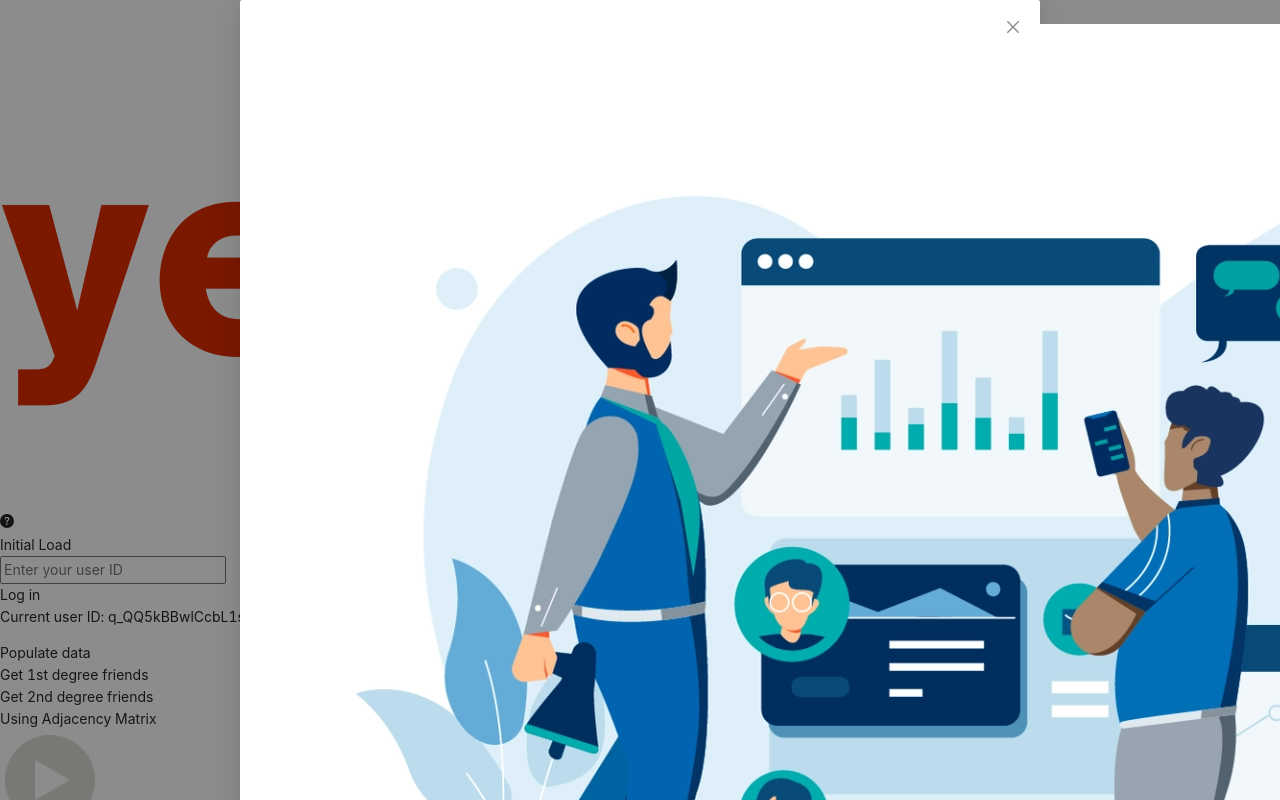
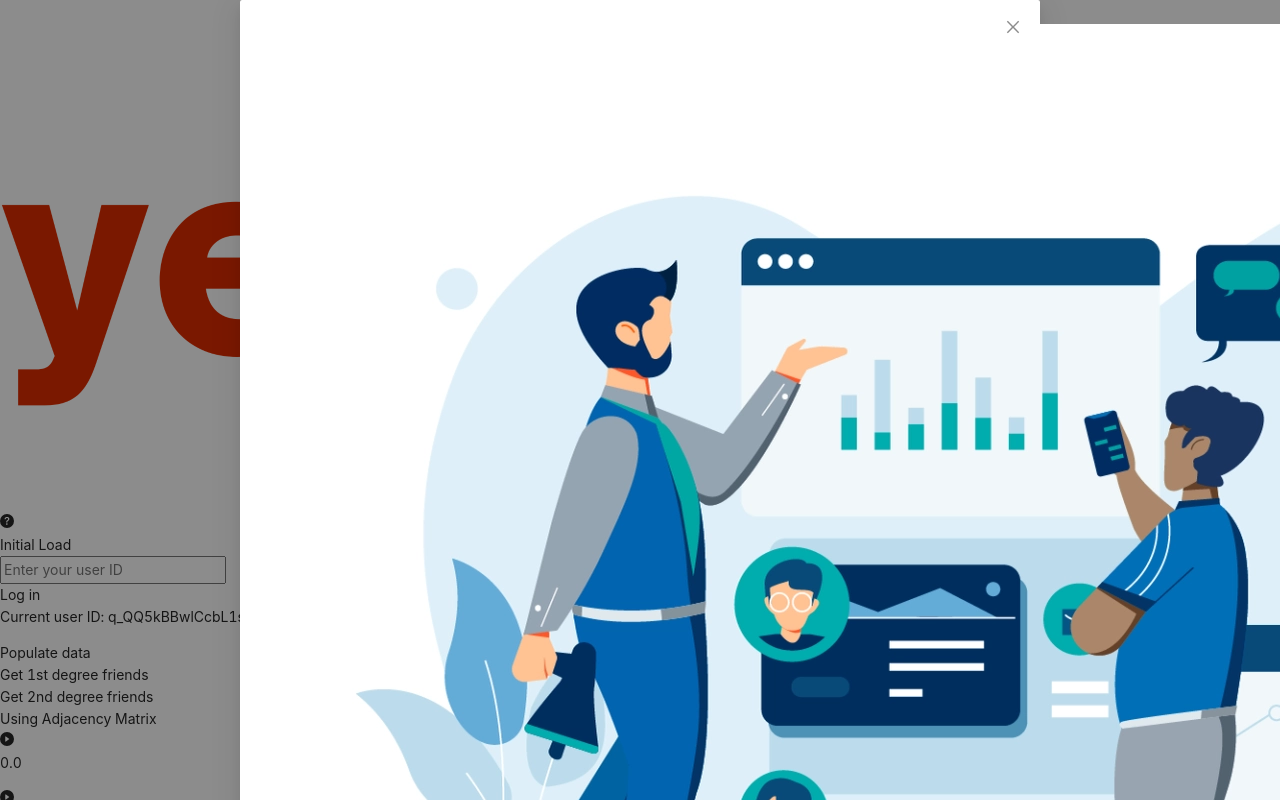
Before and after one commit to felicepng/yelpfriends, a Next.js app in the folder client/: page / in a window 1280 px wide. Shown: the top 800 px of the page. Built offline with nearby package versions, Linux system fonts and the light colour scheme.

Commit message:
Edit button UI

```diff
--- a/client/components/AdjacencyList.js
+++ b/client/components/AdjacencyList.js
@@ -1,5 +1,6 @@
 import React, { useState } from 'react'
 import BackendAPI from '../service/BackendAPI';
+import { BsFillPlayCircleFill } from 'react-icons/bs'
 
 const AdjacencyList = (props) => {
   const { userId, setFirstDegree, setSecondDegree } = props;
@@ -52,27 +53,27 @@ const AdjacencyList = (props) => {
         Using Adjacency List
       </div>
       <div onClick={() => load()} className="flex items-center justify-center bg-white shadow hover:bg-gray-200 cursor-pointer rounded-2xl">
-        <img src="/playButton.png" className="h-7" />
+        <BsFillPlayCircleFill className="h-7 w-7 text-secondary" />
       </div>
       {
         loaded
           ?
           <div onClick={() => getFirstDegree(userId)} className="flex items-center justify-center bg-white shadow hover:bg-gray-200 cursor-pointer rounded-2xl">
-            <img src="/playButton.png" className="h-7" />
+            <BsFillPlayCircleFill className="h-7 w-7 text-secondary" />
           </div>
           :
-          <div className="flex opacity-50 items-center justify-center bg-white shadow cursor-not-allowed rounded-2xl">
-            <img src="/playButton.png" className="h-7" />
+          <div className="flex opacity-40 items-center justify-center bg-white shadow cursor-not-allowed rounded-2xl">
+            <BsFillPlayCircleFill className="h-7 w-7 text-secondary" />
           </div>
       }
       {
         firstDegData ?
           <div onClick={() => getSecondDegree(userId)} className="flex items-center justify-center bg-white shadow hover:bg-gray-200 cursor-pointer rounded-2xl">
-            <img src="/playButton.png" className="h-7" />
+            <BsFillPlayCircleFill className="h-7 w-7 text-secondary" />
           </div>
           :
-          <div className="flex opacity-50 items-center justify-center bg-white shadow cursor-not-allowed rounded-2xl">
-            <img src="/playButton.png" className="h-7" />
+          <div className="flex opacity-40 items-center justify-center bg-white shadow cursor-not-allowed rounded-2xl">
+            <BsFillPlayCircleFill className="h-7 w-7 text-secondary" />
           </div>
       }
     </div>
--- a/client/components/AdjacencyMatrix.js
+++ b/client/components/AdjacencyMatrix.js
@@ -1,5 +1,6 @@
 import React, { useState } from 'react'
 import BackendAPI from '../service/BackendAPI'
+import { BsFillPlayCircleFill } from 'react-icons/bs'
 
 const AdjacencyMatrix = (props) => {
   const { userId, setFirstDegree, setSecondDegree } = props;
@@ -54,28 +55,28 @@ const AdjacencyMatrix = (props) => {
         Using Adjacency Matrix
       </div>
       <div onClick={() => load()} className="grid items-center justify-center bg-white shadow hover:bg-gray-200 cursor-pointer rounded-2xl">
-        <img src="/playButton.png" className="h-7" />
+        <BsFillPlayCircleFill className="h-7 w-7 text-secondary" />
         <p>{timer.toFixed(1)}</p>
       </div>
       {
         loaded
           ?
           <div onClick={() => getFirstDegree(userId)} className="flex items-center justify-center bg-white shadow hover:bg-gray-200 cursor-pointer rounded-2xl">
-            <img src="/playButton.png" className="h-7" />
+            <BsFillPlayCircleFill className="h-7 w-7 text-secondary" />
           </div>
           :
-          <div className="flex opacity-50 items-center justify-center bg-white shadow cursor-not-allowed rounded-2xl">
-            <img src="/playButton.png" className="h-7" />
+          <div className="flex opacity-40 items-center justify-center bg-white shadow cursor-not-allowed rounded-2xl">
+            <BsFillPlayCircleFill className="h-7 w-7 text-secondary" />
           </div>
       }
       {
         firstDegData ?
           <div onClick={() => getSecondDegree(userId)} className="flex items-center justify-center bg-white shadow hover:bg-gray-200 cursor-pointer rounded-2xl">
-            <img src="/playButton.png" className="h-7" />
+            <BsFillPlayCircleFill className="h-7 w-7 text-secondary" />
           </div>
           :
-          <div className="flex opacity-50 items-center justify-center bg-white shadow cursor-not-allowed rounded-2xl">
-            <img src="/playButton.png" className="h-7" />
+          <div className="flex opacity-40 items-center justify-center bg-white shadow cursor-not-allowed rounded-2xl">
+            <BsFillPlayCircleFill className="h-7 w-7 text-secondary" />
           </div>
       }
 
--- a/client/components/Tree.js
+++ b/client/components/Tree.js
@@ -1,5 +1,6 @@
 import React, { useState } from 'react'
 import BackendAPI from '../service/BackendAPI';
+import { BsFillPlayCircleFill } from 'react-icons/bs'
 
 const Tree = (props) => {
   const { userId, setFirstDegree, setSecondDegree } = props;
@@ -52,28 +53,28 @@ const Tree = (props) => {
         Using Tree
       </div>
       <div onClick={() => load(userId)} className="flex items-center justify-center bg-white shadow hover:bg-gray-200 cursor-pointer rounded-2xl">
-        <img src="/playButton.png" className="h-7" />
+        <BsFillPlayCircleFill className="h-7 w-7 text-secondary" />
       </div>
       {
         loaded
           ?
           <div onClick={() => getFirstDegree(userId)} className="flex items-center justify-center bg-white shadow hover:bg-gray-200 cursor-pointer rounded-2xl">
-            <img src="/playButton.png" className="h-7" />
+            <BsFillPlayCircleFill className="h-7 w-7 text-secondary" />
           </div>
           :
-          <div className="flex opacity-50 items-center justify-center bg-white shadow cursor-not-allowed rounded-2xl">
-            <img src="/playButton.png" className="h-7" />
+          <div className="flex opacity-40 items-center justify-center bg-white shadow cursor-not-allowed rounded-2xl">
+            <BsFillPlayCircleFill className="h-7 w-7 text-secondary" />
           </div>
       }
       {
         firstDegData
           ?
           <div onClick={() => getSecondDegree(userId)} className="flex items-center justify-center bg-white shadow hover:bg-gray-200 cursor-pointer rounded-2xl">
-            <img src="/playButton.png" className="h-7" />
+            <BsFillPlayCircleFill className="h-7 w-7 text-secondary" />
           </div>
           :
-          <div className="flex opacity-50 items-center justify-center bg-white shadow cursor-not-allowed rounded-2xl">
-            <img src="/playButton.png" className="h-7" />
+          <div className="flex opacity-40 items-center justify-center bg-white shadow cursor-not-allowed rounded-2xl">
+            <BsFillPlayCircleFill className="h-7 w-7 text-secondary" />
           </div>
       }
     </div>
```
Also changed, not shown: client/public/playButton.png (deleted).
